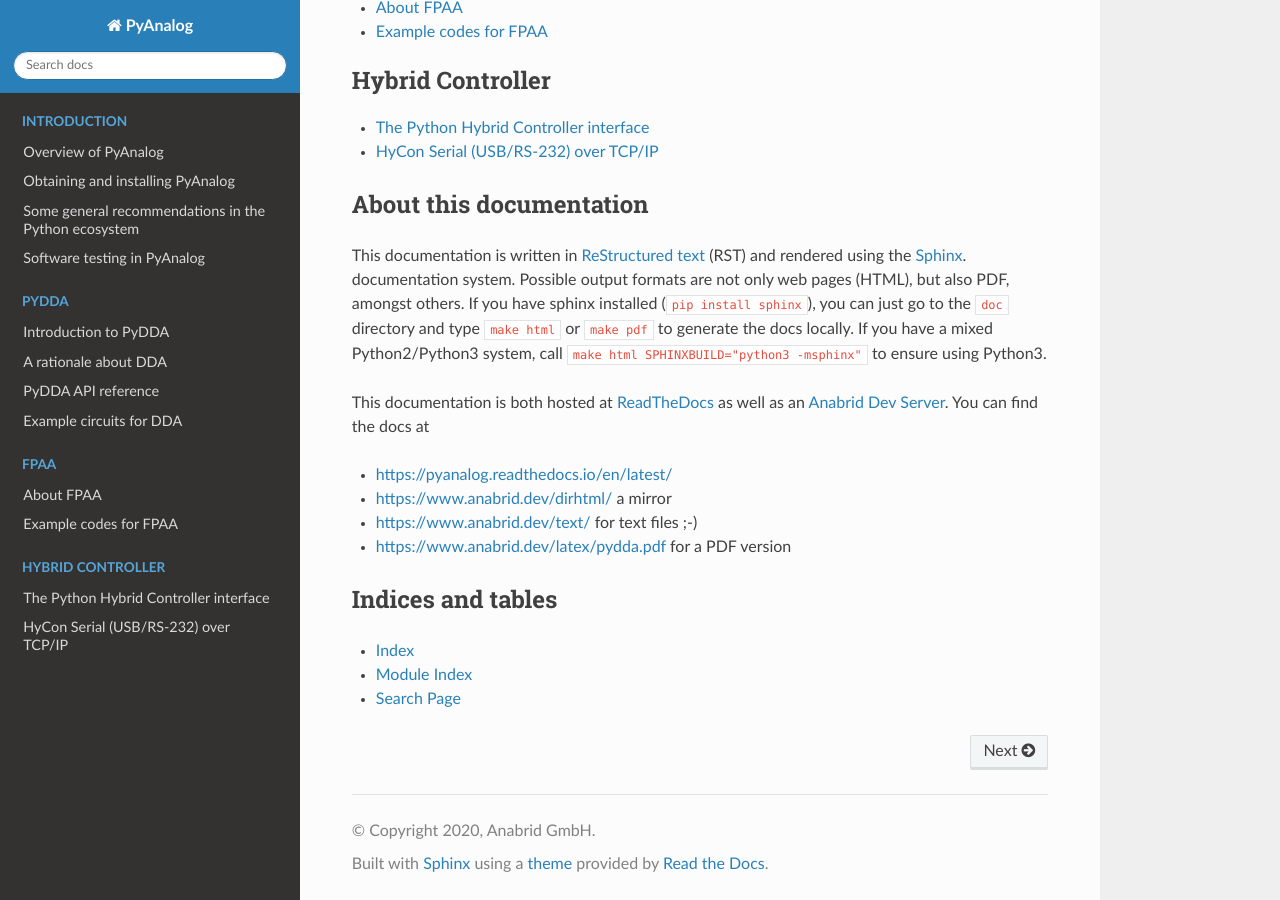
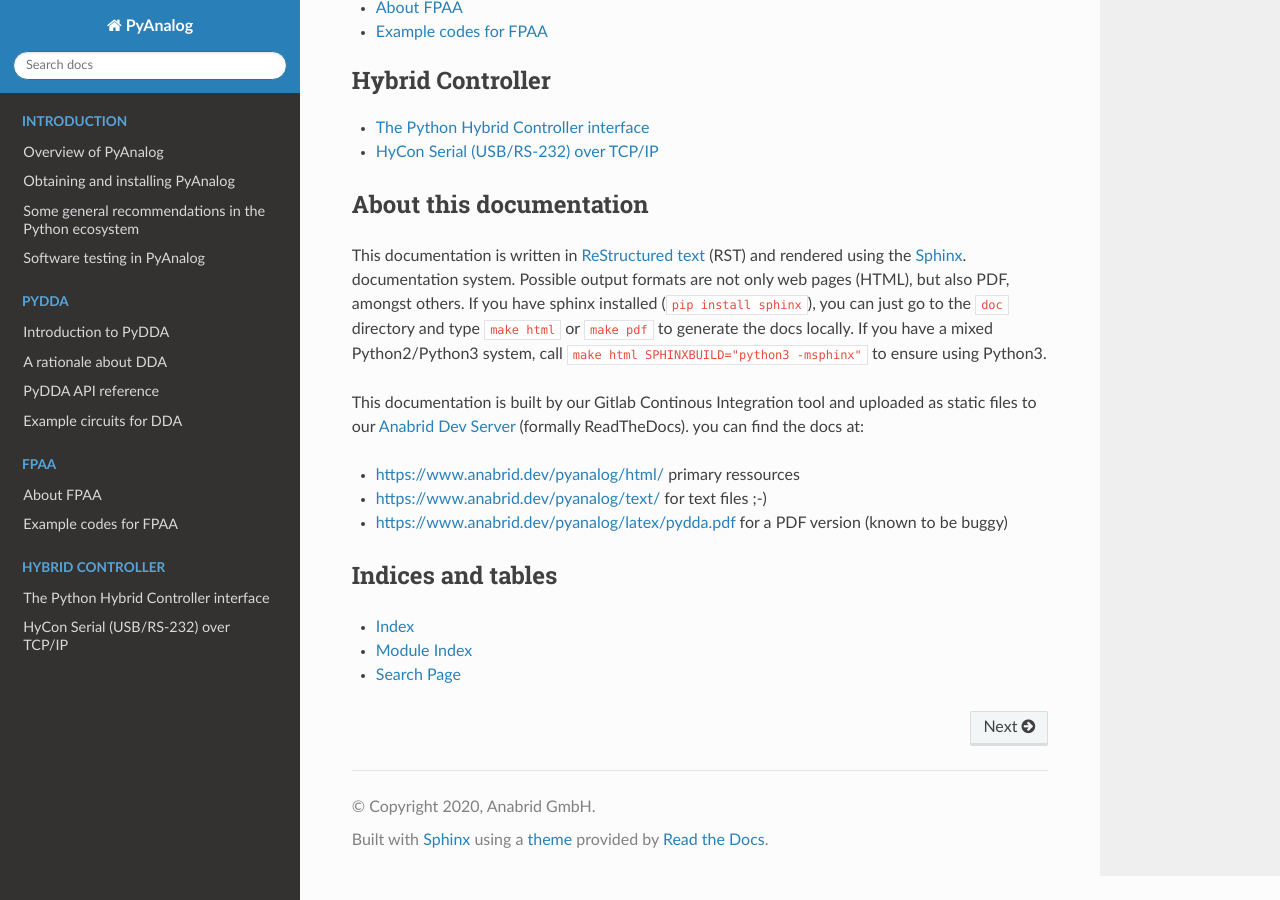
Before and after one commit to anabrid/pyanalog, a Sphinx documentation site: the page built from doc/index.rst, in a window 1280 px wide and 900 px high, scrolled down 1783 px. Built offline with Sphinx 7.4.7 and the Read the Docs theme 2.0.0, drawn with Linux system fonts in a browser that asks for light colours; pages that are not in the unit, such as notebooks, are missing from menus.

Commit message:
docs: Linkfix

```diff
--- a/doc/index.rst
+++ b/doc/index.rst
@@ -89,14 +89,13 @@ just go to the ``doc`` directory and type ``make html`` or ``make pdf`` to
 generate the docs locally. If you have a mixed Python2/Python3 system, call
 ``make html SPHINXBUILD="python3 -msphinx"`` to ensure using Python3.
 
-This documentation is both hosted at  `ReadTheDocs <http://readthedocs.io/>`_
-as well as an `Anabrid Dev Server <https://www.anabrid.dev/>`_.  You can find
-the docs at
+This documentation is built by our Gitlab Continous Integration tool and uploaded
+as static files to our `Anabrid Dev Server <https://www.anabrid.dev/>`_
+(formally ReadTheDocs). you can find the docs at:
 
-- https://pyanalog.readthedocs.io/en/latest/
-- https://www.anabrid.dev/dirhtml/ a mirror
-- https://www.anabrid.dev/text/ for text files ;-)
-- https://www.anabrid.dev/latex/pydda.pdf for a PDF version
+- https://www.anabrid.dev/pyanalog/html/ primary ressources
+- https://www.anabrid.dev/pyanalog/text/ for text files ;-)
+- https://www.anabrid.dev/pyanalog/latex/pydda.pdf for a PDF version (known to be buggy)
 
 
 Indices and tables
```
Also changed, not shown: 1 other file.
